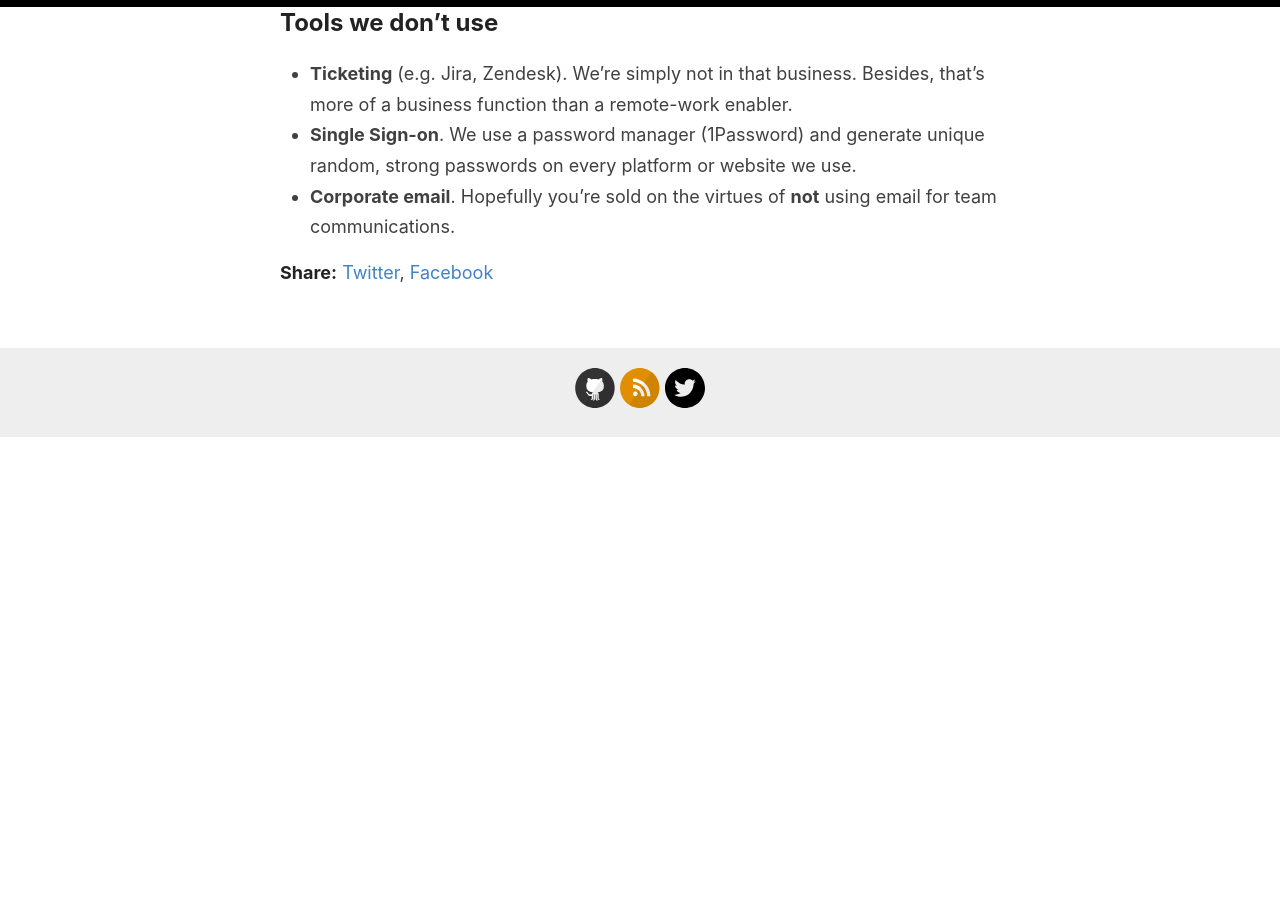
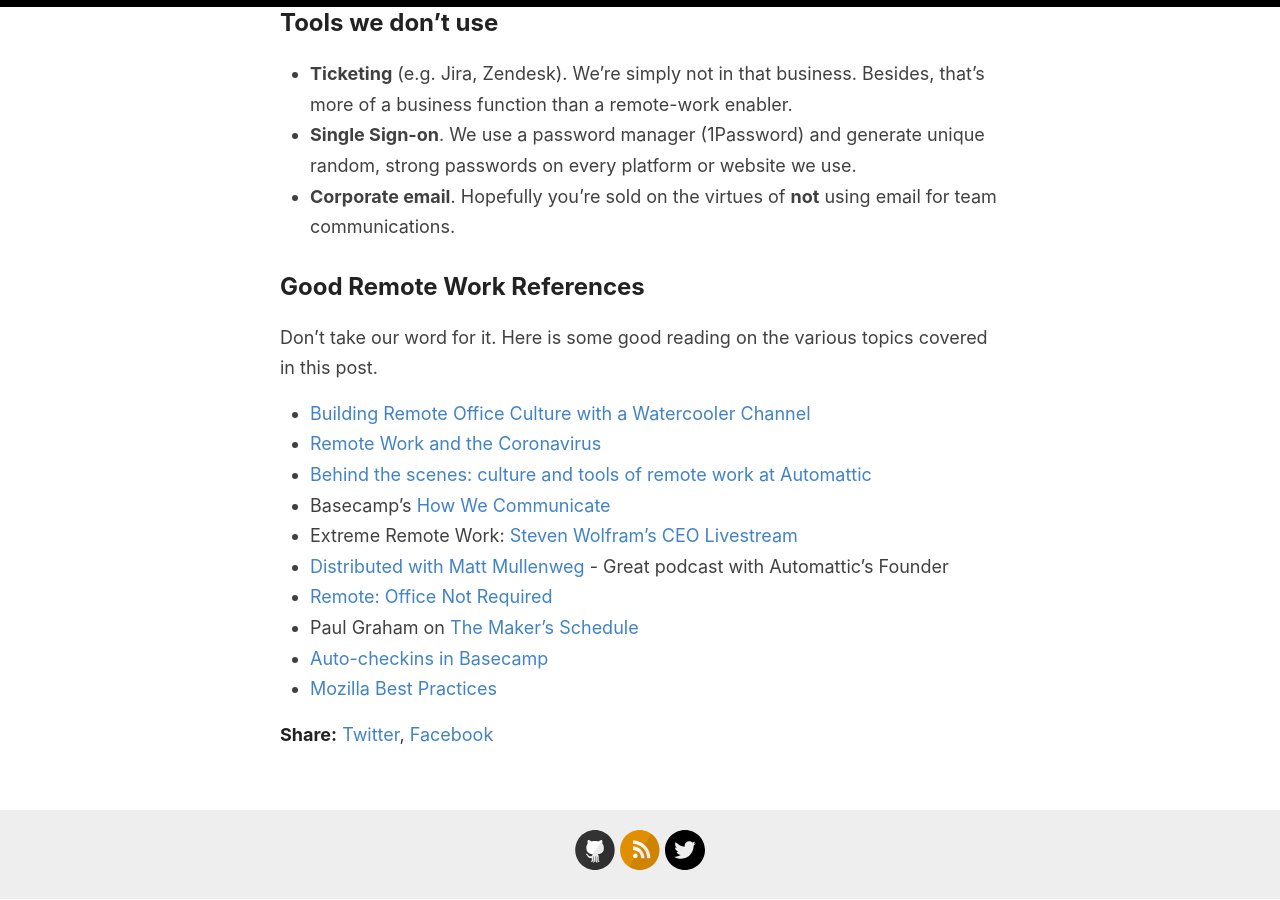
Before and after one commit to hackalog/hackalog.github.io, a Jekyll site: the page built from _posts/2020-03-08-remote-work.md, in a window 1280 px wide and 900 px high, scrolled down 6827 px. Built offline with Jekyll 4.4.1, drawn with Linux system fonts in a browser that asks for light colours; before the commit the page ends 7265 px from its top, so only the background shows below that.

Commit message:
add refs

```diff
--- a/_posts/2020-03-08-remote-work.md
+++ b/_posts/2020-03-08-remote-work.md
@@ -268,6 +268,22 @@
 * **Single Sign-on**. We use a password manager (1Password) and generate unique random, strong passwords on every platform or website we use.
 * **Corporate email**. Hopefully you’re sold on the virtues of **not** using email for team communications.
 
+## Good Remote Work References
+
+Don't take our word for it. Here is some good reading on the various topics covered in this post.
+
+* [Building Remote Office Culture with a Watercooler Channel][watercooler]
+* [Remote Work and the Coronavirus][automattic-coronavirus]
+* [Behind the scenes: culture and tools of remote work at Automattic][automattic-culture]
+* Basecamp's [How We Communicate][basecamp-how]
+* Extreme Remote Work: [Steven Wolfram's CEO Livestream][wolfram-livestream]
+* [Distributed with Matt Mullenweg][automattic-podcast] - Great podcast with Automattic's Founder
+* [Remote: Office Not Required][remote-book]
+* Paul Graham on [The Maker's Schedule][maker-schedule]
+* [Auto-checkins in Basecamp][auto-checkins]
+* [Mozilla Best Practices][mozilla-best-practices]
+
+
 [watercooler]: https://revelry.co/watercooler-channel/
 [automattic-coronavirus]: https://ma.tt/2020/03/coronavirus-remote-work/
 [automattic-culture]: https://stephyiu.com/2019/02/17/behind-the-scenes-culture-and-tools-of-remote-work-at-automattic/
```
